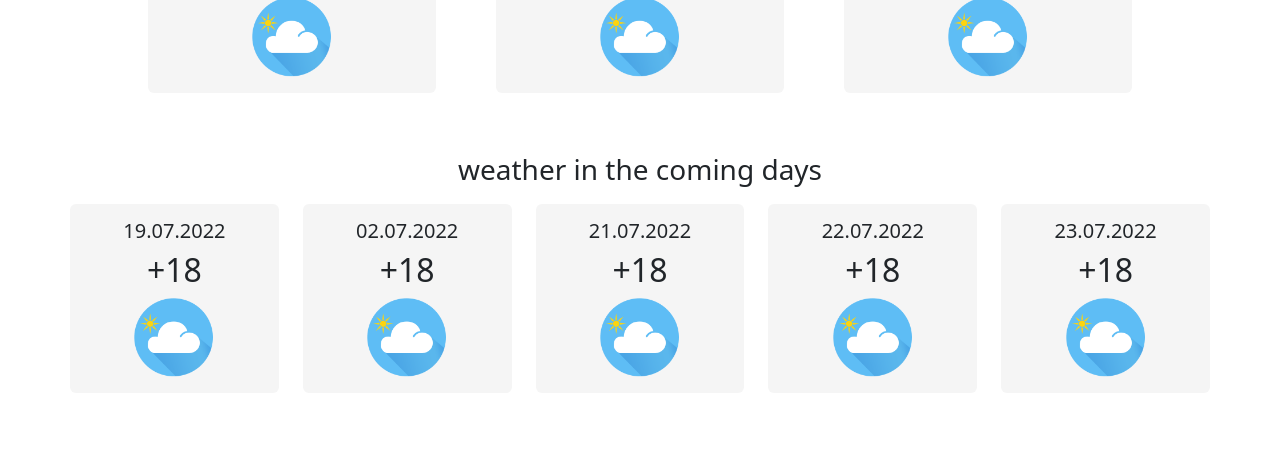
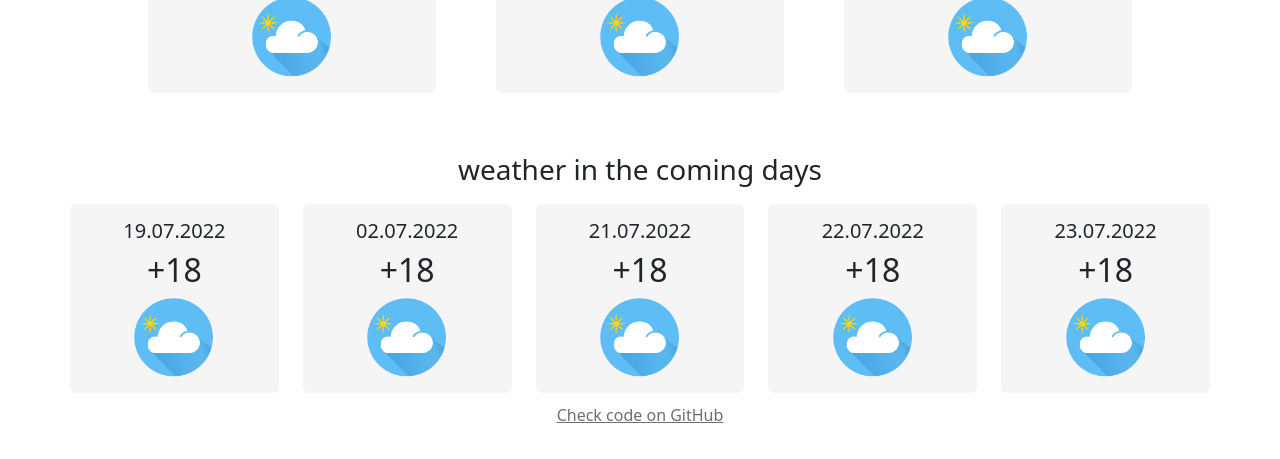
Before and after one commit to annazamaraeva/SheCodePlus_test, a plain HTML site: page index.html in a window 1280 px wide. Shown: the part 595-1054 px from the top of the page. Drawn offline with nearby package versions, Linux system fonts and the light colour scheme; no server answers.

Commit message:
add link on Github

```diff
--- a/index.html
+++ b/index.html
@@ -123,6 +123,8 @@
                 </div>
             </div>
         </div>
+        <a class="urlGithub" href="https://github.com/annazamaraeva/SheCodePlus_test">Check code on GitHub</a>
+
     </div>
     <script src="scr/script.js"></script>
 </body>
--- a/scr/style.css
+++ b/scr/style.css
@@ -101,3 +101,6 @@ button {
   justify-content: center;
   margin: 20px;
 }
+.urlGithub {
+  color: #00000091;
+}
```
